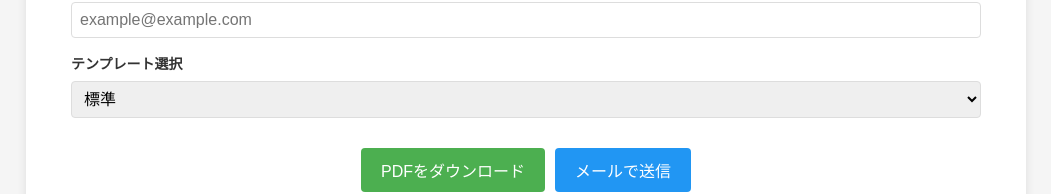
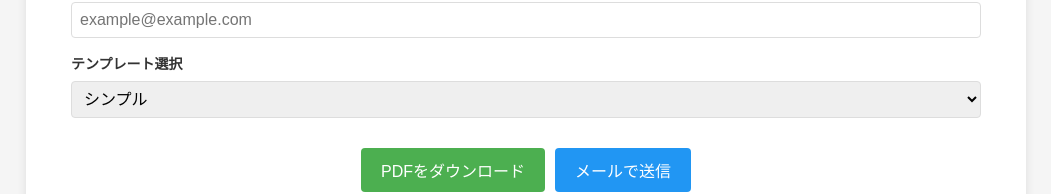
Before and after one commit to akira1110/invoice-web2, a React (Create React App) app: page / in a window 1280 px wide. Shown: the part 1159-1353 px from the top of the page, without its empty margins (114-1165 px from the left). Built offline with nearby package versions, Linux system fonts and the light colour scheme.

Commit message:
テンプレ名変更

```diff
--- a/src/App.js
+++ b/src/App.js
@@ -1292,9 +1292,9 @@ ${invoice.company.name}`
               value={invoice.template}
               onChange={handleInputChange}
             >
-              <option value="standard">標準</option>
+              <option value="standard">シンプル</option>
               <option value="modern">モダン</option>
-              <option value="japanese_traditional">伝統的な日本語請求書</option>
+              <option value="japanese_traditional">スタンダード</option>
             </select>
           </div>
 
```
